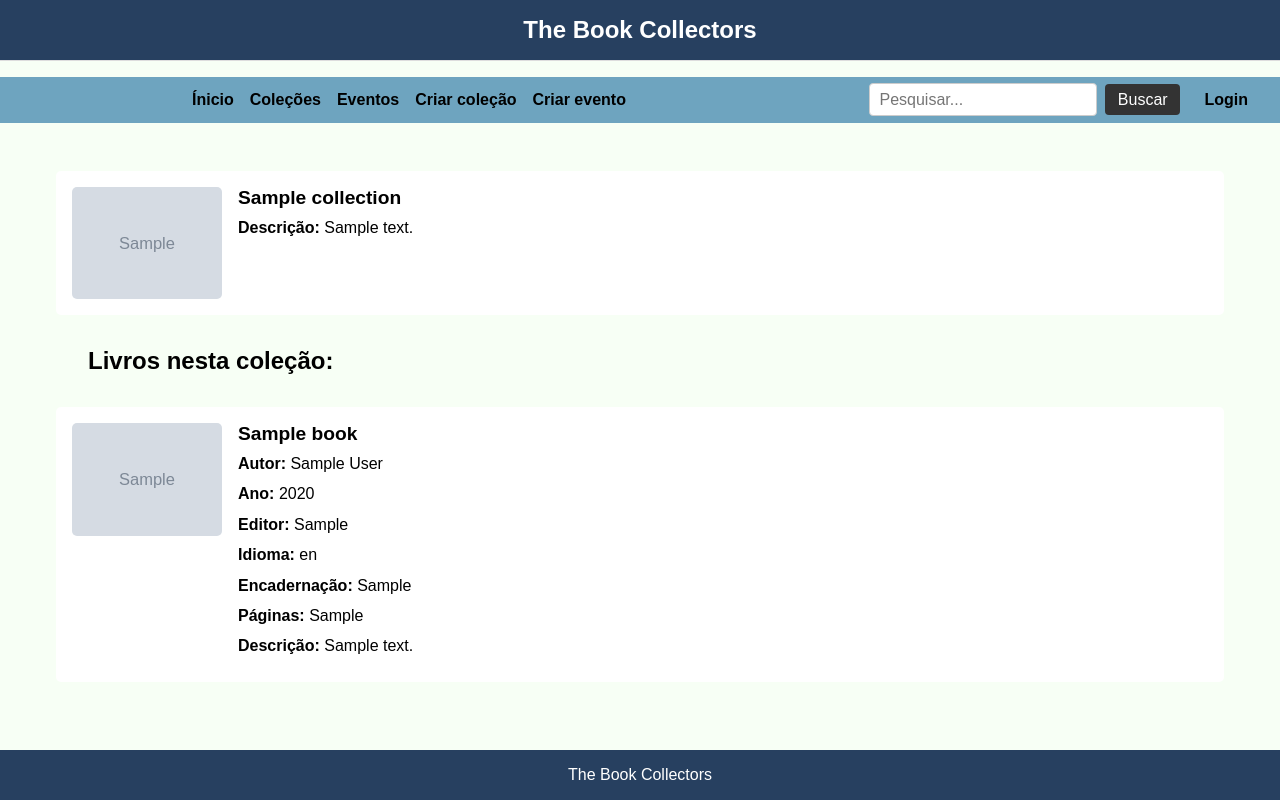
After one commit to nicovicar/SINF1_2025-4, a PHP site: page /collection.php?id=1 in a window 1280 px wide. The commit adds this page. Run offline with PHP 8.4, Linux system fonts and the light colour scheme; tables that the repository leaves empty or names only in its code hold one stand-in row (values such as "Sample post"); grey boxes marked "Sample" are stand-in pictures.

Commit message:
Alteração das coleções e o book_dao, e criação de metodo para importar coleção com csv

```diff
--- /dev/null
+++ b/bll/load_collection.php
@@ -0,0 +1,13 @@
+<?php
+require_once("../dsl/connection.php");
+require_once("../dsl/collection_dao.php");
+
+function carregar_colecao_com_livros($collection_id) {
+    global $conn;
+
+    $collection = getCollectionById($conn, $collection_id);
+    if (!$collection) return null;
+
+    $books = getBooksFromCollection($conn, $collection_id);
+    return ['collection' => $collection, 'books' => $books];
+}
--- a/dsl/collection_dao.php
+++ b/dsl/collection_dao.php
@@ -1,13 +1,38 @@
 <?php
 function insertCollection($conn, $user_id, $d) {
-    $sql = "INSERT INTO collections (user_id, title, author, year_edition, editor, language, dimensions, binding, pages, description, image_path)
-            VALUES (?, ?, ?, ?, ?, ?, ?, ?, ?, ?, ?)";
+    $sql = "INSERT INTO collections (user_id, title, description, image_path)
+            VALUES (?, ?, ?, ?)";
     $stmt = $conn->prepare($sql);
-    $stmt->bind_param("issssssssss",
+    $stmt->bind_param("isss",
         $user_id,
-        $d['titles'], $d['author'], $d['yearEdition'],
-        $d['editor'], $d['language'], $d['dimensions'],
-        $d['binding'], $d['pages'], $d['description'], $d['image_path']
+        $d['title'],$d['description'], $d['image_path']
     );
     return $stmt->execute();
 }
+
+function importCollection($conn, $user_id, $dados) {
+    $sql = "INSERT INTO collections (user_id, title, description, image_path)
+            VALUES (?, ?, ?, ?)";
+    $stmt = $conn->prepare($sql);
+    $stmt->bind_param("isss", $user_id, $dados['title'], $dados['description'], $dados['image_path']);
+    $stmt->execute();
+    return $stmt->insert_id;
+}
+
+function getCollectionById($conn, $id) {
+    $sql = "SELECT * FROM collections WHERE id = ?";
+    $stmt = $conn->prepare($sql);
+    $stmt->bind_param("i", $id);
+    $stmt->execute();
+    return $stmt->get_result()->fetch_assoc();
+}
+
+function getBooksFromCollection($conn, $collection_id) {
+    $sql = "SELECT b.* FROM books b
+            INNER JOIN collection_book cb ON b.id = cb.book_id
+            WHERE cb.collection_id = ?";
+    $stmt = $conn->prepare($sql);
+    $stmt->bind_param("i", $collection_id);
+    $stmt->execute();
+    return $stmt->get_result();
+}
--- /dev/null
+++ b/ui/collection.php
@@ -0,0 +1,99 @@
+<?php
+require_once("../bll/load_collection.php");
+
+if (!isset($_GET['id'])) {
+    die("Coleção não especificada.");
+}
+
+$id = intval($_GET['id']);
+$dados = carregar_colecao_com_livros($id);
+
+if (!$dados) {
+    die("Coleção não encontrada.");
+}
+
+$colecao = $dados['collection'];
+$livros_result = $dados['books'];
+?>
+
+<!DOCTYPE html>
+<html lang="pt">
+<head>
+    <meta charset="UTF-8" />
+    <meta name="viewport" content="width=device-width, initial-scale=1.0" />
+    <title>The Book Collectors</title>
+    <link rel="stylesheet" href="../css/styles.css" />
+</head>
+
+<body>
+    <div class="nome-pagina">
+        <h1>The Book Collectors</h1>
+    </div>
+
+    <header>
+        <div class="contentor">
+            <nav>
+                <ul>
+                    <li><a href="index.php">Ínicio</a></li>
+                    <li><a href="collections.php">Coleções</a></li>
+                    <li><a href="eventos.php">Eventos</a></li>
+                    <li><a href="criar_colecao.php">Criar coleção</a></li>
+                    <li><a href="criar_eventos.php">Criar evento</a></li>
+                </ul>
+            </nav>
+
+            <form class="search-bar" action="resultados.php" method="GET">
+                <input type="text" name="q" placeholder="Pesquisar..." aria-label="Pesquisar">
+                <button type="submit">Buscar</button>
+                <div class="login-header"><a href="login.php">Login</a></div>
+            </form>
+        </div>
+    </header>
+
+<main>
+    <section class="bloco-lateral">
+        <div class="bloco-imagem">
+            <img src="<?php echo htmlspecialchars($colecao['image_path']); ?>" alt="Imagem da coleção" style="max-width: 300px;">
+        </div>
+        <div class="bloco-info">
+            <h3><?php echo htmlspecialchars($colecao['title']); ?></h3>
+            <p><strong>Descrição:</strong> <?php echo nl2br(htmlspecialchars($colecao['description'])); ?></p>
+        </div>
+    </section>
+
+    <h2 style="margin-left: 2rem">Livros nesta coleção:</h2>
+
+    <?php
+    if ($livros_result->num_rows > 0) {
+        while ($livro = $livros_result->fetch_assoc()) {
+            echo '<section class="bloco-lateral">';
+            echo '  <div class="bloco-imagem">';
+            if (!empty($livro['image'])) {
+                echo '    <a href="book.php?id=' . $livro['id'] . '">';
+                echo '      <img src="' . htmlspecialchars($livro['image']) . '" alt="Imagem do livro" style="max-width: 200px;">';
+                echo '    </a>';
+            }
+            echo '  </div>';
+            echo '  <div class="bloco-info">';
+            echo '    <h3>' . htmlspecialchars($livro['title']) . '</h3>';
+            echo '    <p><strong>Autor:</strong> ' . htmlspecialchars($livro['author']) . '</p>';
+            echo '    <p><strong>Ano:</strong> ' . htmlspecialchars($livro['year']) . '</p>';
+            echo '    <p><strong>Editor:</strong> ' . htmlspecialchars($livro['editor']) . '</p>';
+            echo '    <p><strong>Idioma:</strong> ' . htmlspecialchars($livro['language']) . '</p>';
+            echo '    <p><strong>Encadernação:</strong> ' . htmlspecialchars($livro['binding']) . '</p>';
+            echo '    <p><strong>Páginas:</strong> ' . htmlspecialchars($livro['pages']) . '</p>';
+            echo '    <p><strong>Descrição:</strong> ' . nl2br(htmlspecialchars($livro['description'])) . '</p>';
+            echo '  </div>';
+            echo '</section>';
+        }
+    } else {
+        echo "<p style='margin-left: 2rem'>Nenhum livro encontrado para esta coleção.</p>";
+    }
+    ?>
+</main>
+
+<footer>
+    <p>The Book Collectors</p>
+</footer>
+</body>
+</html>
```
Also changed, not shown: bll/import_collection.php (added, +66 -0 lines), dsl/book_dao.php (+23 -0 lines), ui/collections.php (+6 -8 lines), ui/create_collections.php (+11 -28 lines).
